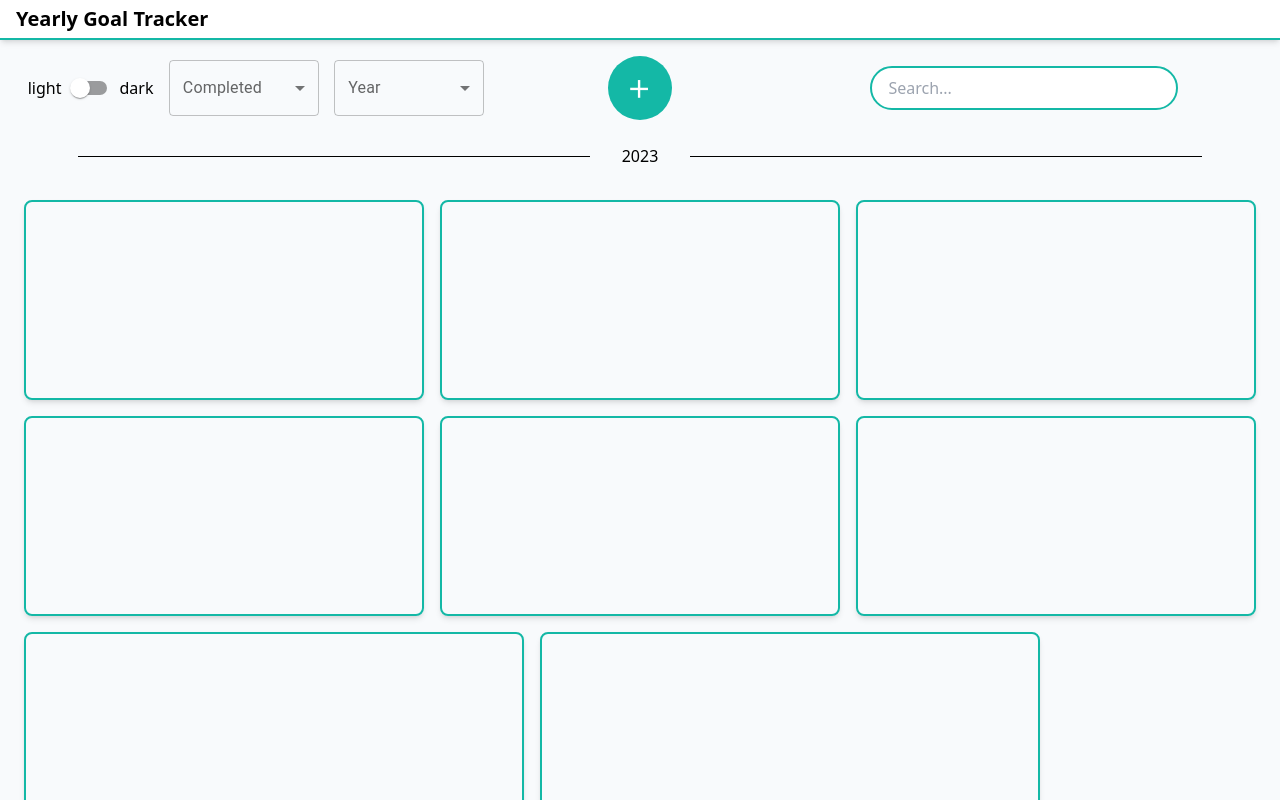
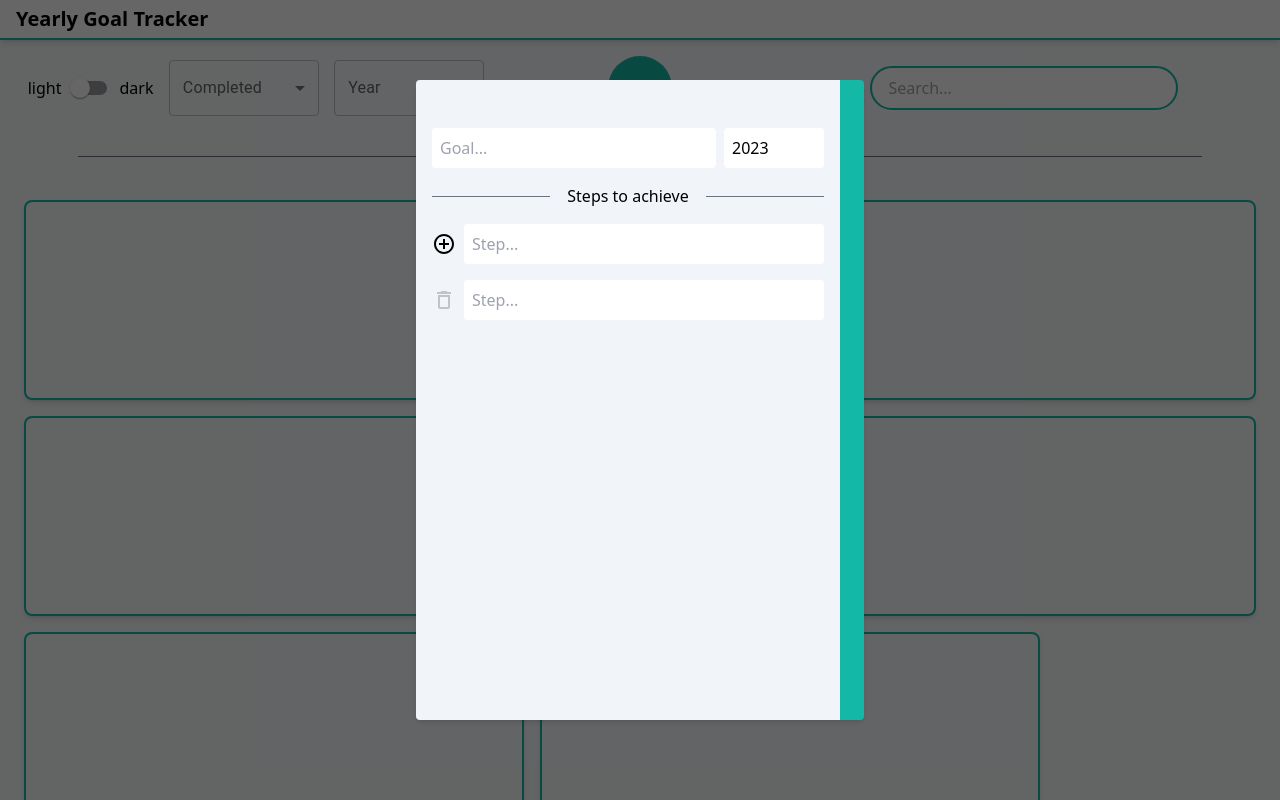
Before and after one commit to oOFaYOo/Yearly-goal-tracker, a React (Create React App) app: page / in a window 1280 px wide. Both pictures are taken after a click on the button "✕︎". Built offline with nearby package versions, Linux system fonts and the light colour scheme; the HTML template or start-up script is replaced by a standard one.

Commit message:
add GoalCreationPanel template

```diff
--- a/package.json
+++ b/package.json
@@ -6,6 +6,7 @@
     "@babel/runtime": "^7.20.6",
     "@emotion/react": "^11.10.5",
     "@emotion/styled": "^11.10.5",
+    "@mui/icons-material": "^5.11.0",
     "@mui/material": "^5.11.8",
     "@mui/styled-engine-sc": "^5.11.0",
     "@testing-library/jest-dom": "^5.16.5",
--- /dev/null
+++ b/src/components/GoalCreationPanel/index.tsx
@@ -0,0 +1,39 @@
+import React from "react";
+import AddCircleOutlineIcon from '@mui/icons-material/AddCircleOutline';
+import DeleteOutlineIcon from '@mui/icons-material/DeleteOutline';
+
+const GoalCreationPanel = ({state, closeFunction}:{ state: boolean, closeFunction: React.Dispatch<React.SetStateAction<boolean>>}) => {
+
+    return state ? (
+        <div onClick={()=>closeFunction(false)} className='absolute flex justify-center items-center z-10 bg-black/60 h-full w-full'>
+            <form className='w-[35vw] z-20 h-[80vh] border-r-[24px] min-w-[400px] bg-slate-100 rounded
+            border-teal-500 shadow-md flex flex-col py-12 px-4 gap-y-4'>
+                <div className='flex justify-between'>
+                <input name={'goal'} className='flex grow mr-2 p-2 rounded' type={'text'} placeholder={'Goal...'}/>
+                <input name={'date'} className='w-[100px] p-2 rounded' type={'number'} min={1950} defaultValue={new Date().getFullYear()} placeholder={'Year...'}/>
+                </div>
+                <div className='flex justify-between items-center'>
+                    <div className='h-[1px] w-[30%] bg-gray-500'/>
+                    Steps to achieve
+                    <div className='h-[1px] w-[30%] bg-gray-500'/>
+                </div>
+                <div className='flex item-center flex-row'>
+                    <div className='pt-1.5'>
+                        <AddCircleOutlineIcon className='mr-2 hover:text-yellow-500 hover:cursor-pointer hover:scale-105 active:scale-100'/>
+                    </div>
+                    <input className='rounded outline-none p-2 w-full' name={'new_step'} type={'text'} placeholder={'Step...'}/>
+                </div>
+                <div className='overflow-y-auto flex flex-col w-full gap-y-4'>
+                    <div className='flex item-center flex-row'>
+                        <div className='pt-1.5'>
+                            <DeleteOutlineIcon className='mr-2 hover:text-rose-500 text-black/20 hover:cursor-pointer hover:scale-105 active:scale-100'/>
+                        </div>
+                        <input className='rounded outline-none p-2 w-full' name={'step'} type={'text'} placeholder={'Step...'}/>
+                    </div>
+                </div>
+            </form>
+        </div>
+    ) : null
+};
+
+export default GoalCreationPanel;
--- a/src/pages/Main/index.tsx
+++ b/src/pages/Main/index.tsx
@@ -1,11 +1,15 @@
-import React from 'react';
+import React, {useState} from 'react';
 import Tile from "../../components/Tile";
 import SortingPanel from "../../components/SortingPanel";
-import { Icon } from '@mui/material';
+import GoalCreationPanel from "../../components/GoalCreationPanel";
 
 const Main = () => {
 
+    const [openGoalCreationPanel, setOpenGoalCreationPanel] = useState(false);
+
     return (
+        <>
+        <GoalCreationPanel state={openGoalCreationPanel} closeFunction={setOpenGoalCreationPanel}/>
         <div className="absolute overflow-y-auto h-[100vh] w-[100vw] bg-slate-50">
             <header className="w-full shadow-md h-[5vh] flex items-center bg-white border-b-2 border-teal-500">
                 <p className='ml-4 text-xl font-sans font-semibold'>Yearly Goal Tracker</p>
@@ -15,7 +19,7 @@ const Main = () => {
                     <SortingPanel />
                 </div>
                 <div className='flex grow justify-center'>
-                    <button
+                    <button onClick={()=>setOpenGoalCreationPanel(true)}
                         className='select-none bg-teal-500 font-mono rounded-full h-16 w-16 text-white hover:scale-105 active:scale-100 text-3xl'>
                         <p className='rotate-45'>✕︎</p>
                     </button>
@@ -25,14 +29,15 @@ const Main = () => {
                 </div>
             </div>
             <div className='my-2 flex flex-row justify-center items-center'>
-                <div className='h-[1px] w-[40%] bg-black'></div>
+                <div className='h-[1px] w-[40%] bg-gray-500'/>
                 <div className='mx-8'>2023</div>
-                <div className='h-[1px] w-[40%] bg-black'></div>
+                <div className='h-[1px] w-[40%] bg-gray-500'/>
             </div>
             <div className='p-6 flex flex-wrap gap-4 '>
                 <Tile /><Tile /><Tile /><Tile /><Tile /><Tile /><Tile /><Tile />
             </div>
         </div>
+        </>
     );
 }
 
```
Also changed, not shown: 1 other file (tests, documents, lock files or other folders).
